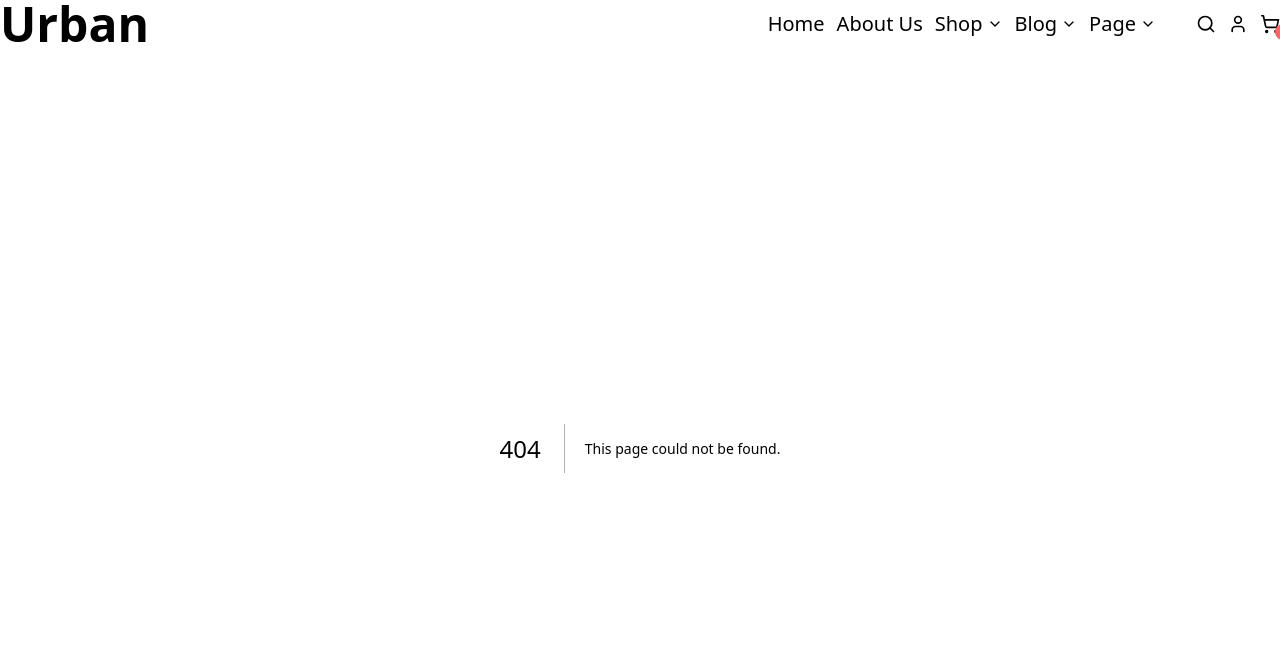
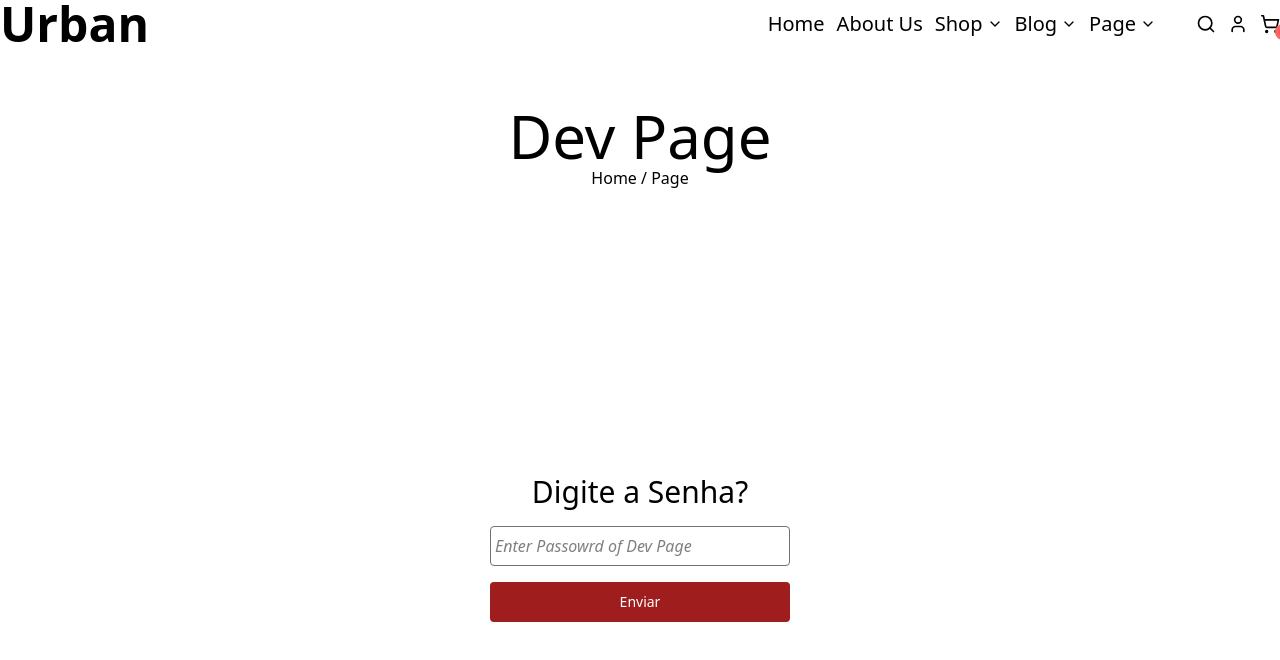
Before and after one commit to Zoidevzx/Projeto-Final-React, a Next.js app: page /dev in a window 1280 px wide. Before the commit this address had no page. Shown: the top 660 px of the page. Built offline with nearby package versions, Linux system fonts and the light colour scheme.

Commit message:
começando pagina de dev

```diff
--- /dev/null
+++ b/app/dev/page.jsx
@@ -0,0 +1,5 @@
+import Desenvolvedor from "../../components/Desenvolvedor";
+
+export default function PageShop() {
+  return <Desenvolvedor/>;
+}
--- a/app/globals.css
+++ b/app/globals.css
@@ -1,5 +1,9 @@
 @import "tailwindcss";
 
+html, body{
+  width: 100%;
+  height: 100vh;
+}
 @utility flex-center{
   display: flex;
   justify-content: center;
@@ -10,6 +14,7 @@
   @apply text-sm xl:text-lg flex-center flex-row gap-1 w-27 h-11 rounded-3xl p-1 border-1 border-b-gray-500 xl:w-30 xl:h-13 max-sm:text-xs
 }
 
+
 body {
   margin: 0;
   padding: 0;
--- /dev/null
+++ b/components/Desenvolvedor.jsx
@@ -0,0 +1,51 @@
+'use client'
+import { useState } from "react"
+
+export default function Desenvolvedor(){
+    const [senhacorreta] = useState('postgres')
+    const [senha, setSenha] = useState('')
+    const [liberado, setLiberado] = useState(false)
+
+    function TestedeSenha(){
+        if(senha === senhacorreta)
+            setLiberado(true)
+        else if(senha !== senhacorreta)
+            alert('kfdjsaklfjas')
+        else
+            alert('no')
+    }
+
+    return(
+        <div className="flex justify-center size-full">
+            <div className="container grid grid-rows-[1fr_3fr] ">
+                <div className="flex-center flex-col">
+                    <h1 className="text-6xl items-bold">Dev Page</h1>
+                    <p className="">Home / Page</p>
+                </div>
+
+                {!liberado &&
+                    <div className="flex-center ">
+                        <form action="" className="flex flex-col text-center w-75 gap-4">
+                            <label className="text-3xl">Digite a Senha?</label>
+                            <input
+                                className='italic rounded-sm w-full h-10 pl-1 border-1 border-neutral-500'
+                                value={senha}
+                                onChange={(e) => setSenha(e.target.value)}
+                                type="password"
+                                placeholder='Enter Passowrd of Dev Page' />
+
+                            <button type='button' className="bg-[#9F1D1D] rounded-sm p-2 h-10 text-white text-sm" onClick={TestedeSenha} >Enviar</button>
+                        </form>
+                    </div>
+                }
+
+                {liberado &&
+                    <div>
+                        abacate
+                    </div>
+                }
+
+            </div>
+        </div>
+    )
+}
--- a/components/HeaderPage.jsx
+++ b/components/HeaderPage.jsx
@@ -4,7 +4,7 @@ import Link from 'next/link'
 import { useState , useEffect } from 'react';
 import { usePathname } from 'next/navigation';
 
-export function HeaderPage({itemcart}) {
+export function HeaderPage() {
     const [openshop, setOpenshop] = useState(false)
     const [openblog, setOpenblog] = useState(false)
     const [openpage, setOpenpage] = useState(false)
@@ -128,7 +128,7 @@ export function HeaderPage({itemcart}) {
                                 <Search size={12} className={'xl:size-5 '}/>
                             </div>
                             <div>
-                                <Link href={'http://lattes.cnpq.br/4116708456419800'}>
+                                <Link href={'/dev'}>
                                     <User size={12} className={'xl:size-5'} />
                                 </Link>
                             </div>
--- a/components/Product.jsx
+++ b/components/Product.jsx
@@ -2,11 +2,23 @@
 import { Heart, Star, Plus, Minus} from 'lucide-react'
 import { useState } from 'react'
 
-export default function Product() {
+export default function Product({title, subtitle}) {
   const [hoverstars, setIsHoverStars] = useState(null)
   const [clickstars, setIsClickStars] = useState(null)
   const [clickheart, setIsClickHeart] = useState(false)
   const [hoverheart, setIsHoverHeart] = useState(false)
+  const [quantity, setQuantity] = useState(0)
+
+  function AddQuantity(){
+    if (quantity >= 0)
+      setQuantity(quantity + 1)
+  }
+
+  function RemoveQuantity(){
+    if (quantity != 0)
+      setQuantity(quantity - 1)
+  }
+
   return (
     <div className="flex-center">
       <div className="container grid grid-rows-[1fr_2fr_1fr_1fr]">
@@ -58,11 +70,11 @@ export default function Product() {
                 <p>3 in stock</p>
                 <div className="flex flex-rows gap-4">
                   <div className='flex flex-row '>
-                    <button className='font-bold size-9 border-stone-300 border-1 flex-center '><Minus size={16} /></button>
-                    <input className='h-9 w-14 bg-gray-200 border-y-1 border-stone-300 flex-center ' type="text" name="num,e" id="" />
-                    <button className='font-bold size-9 border-stone-300 border-1 flex-center '><Plus size={16}/></button>
+                    <button onClick={RemoveQuantity} className='font-bold size-9 border-stone-300 border-1 flex-center'><Minus size={16} /></button>
+                    <input className='h-9 w-14 bg-gray-200 border-y-1 border-stone-300 flex-center text-center' value={quantity} type="text" name="num,e" id="" disabled />
+                    <button onClick={AddQuantity} className='font-bold size-9 border-stone-300 border-1 flex-center '><Plus size={16}/></button>
                   </div>
-                  <button className='bg-[#9F1D1D] rounded-sm p-2 text-white text-sm' onClick={AddCart}>Add to cart</button>
+                  <button className='bg-[#9F1D1D] rounded-sm p-2 text-white text-sm' >Add to cart</button>
                   <div className="flex-center">
                     <Heart size={26} strokeWidth="1" fill={clickheart || hoverheart ? "#9F1D1D" : "none"} onClick={() => {setIsClickHeart(!clickheart); setIsHoverHeart(false)}} onMouseEnter={() => setIsHoverHeart(true)} onMouseLeave={() => setIsHoverHeart(false)} />
                   </div>
--- a/components/Shop.jsx
+++ b/components/Shop.jsx
@@ -58,7 +58,7 @@ export default function Shop({title, subtitle, cat}) {
 
             </div>
             {cat.map((e) => (
-                <div key={e.id} className=''>
+                <div key={e.id} >
                   <Link href={'/product'}>
                     <img src={e.image_url} className='h-100 w-full object-cover object-top ' alt="" />
                     <h1 className='text-lg'>{e.name}</h1>
```
